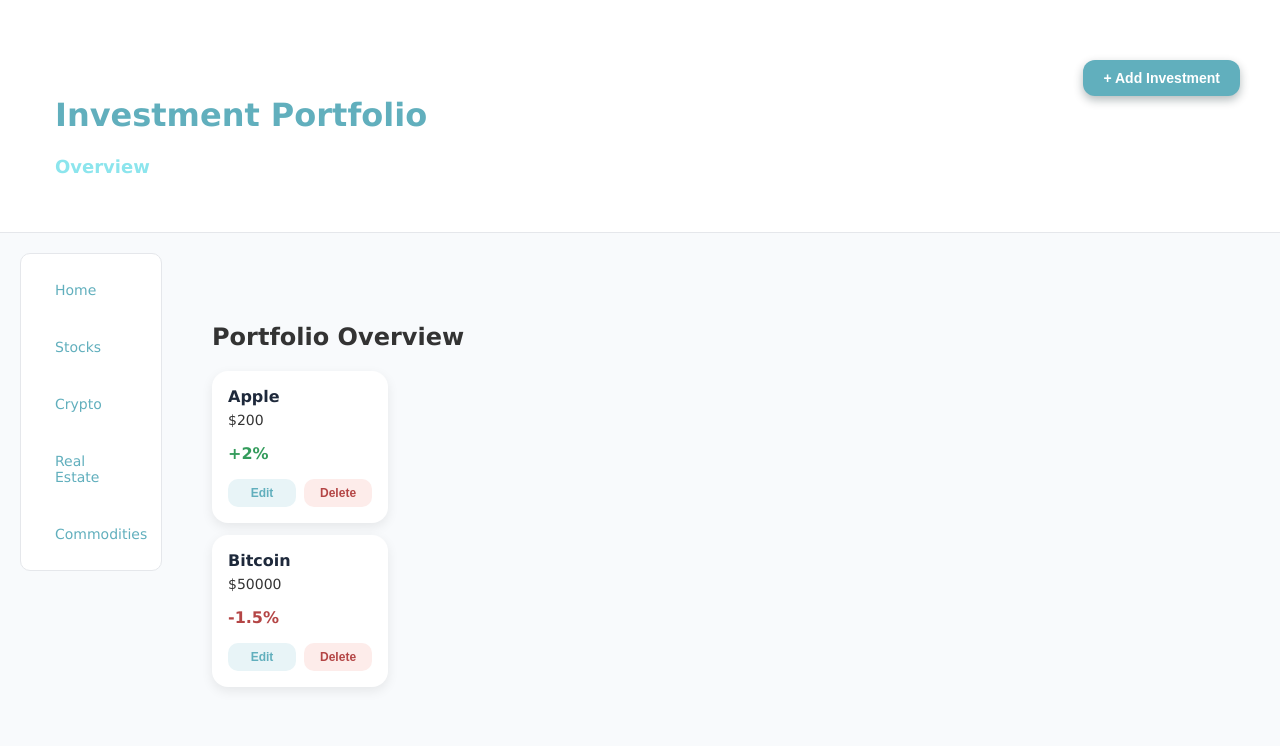
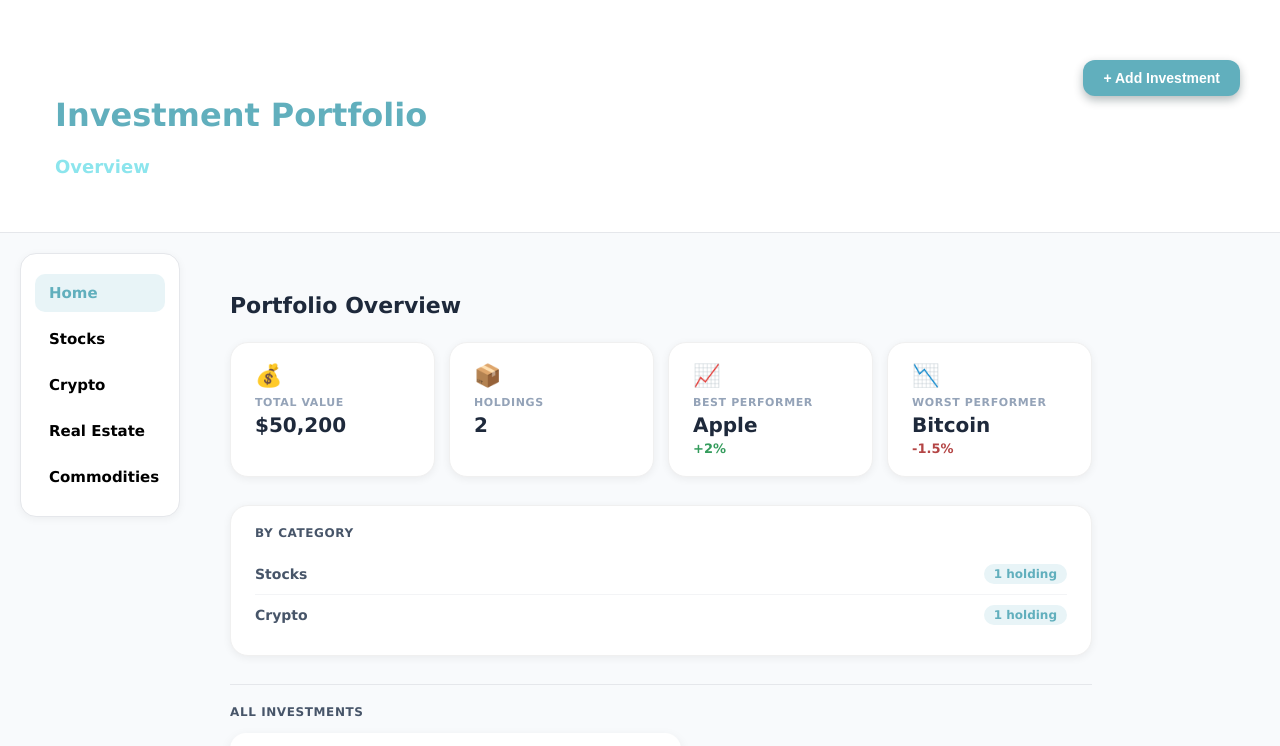
Before and after one commit to gurleencodes/Investment-App, a Vue app: page / in a window 1280 px wide. Shown: the top 746 px of the page. Built offline with nearby package versions, Linux system fonts and the light colour scheme.

Commit message:
improved the portfolio page

```diff
--- a/src/components/SideBar.vue
+++ b/src/components/SideBar.vue
@@ -3,42 +3,50 @@
 
 <template>
   <div class="side-bar">
-    <router-link to="/"> Home </router-link>
-    <router-link to="/stocks"> Stocks </router-link>
-    <router-link to="/crypto">Crypto</router-link>
-    <router-link to="/real-estate">Real Estate</router-link>
-    <router-link to="/commodities">Commodities</router-link>
+    <router-link to="/"> Home</router-link>
+    <router-link to="/stocks"> Stocks</router-link>
+    <router-link to="/crypto"> Crypto</router-link>
+    <router-link to="/real-estate"> Real Estate</router-link>
+    <router-link to="/commodities"> Commodities</router-link>
   </div>
 </template>
 
 <style scoped>
 .side-bar {
-    width: 100px;
+  width: 130px;
   flex-shrink: 0;
   display: flex;
   flex-direction: column;
-    gap: 25px;
+  gap: 8px;
   background: white;
-    padding: 20px;
-    border-radius: 10px;
+  padding: 20px 14px;
+  border-radius: 16px;
   border: 1px solid #e5e7eb;
+  box-shadow: 0 2px 8px rgba(0, 0, 0, 0.05);
 }
 
-a{
-    padding: 8px 14px;
-    font-size: 14px;
-    font-family: Geneva;
+a {
+  padding: 10px 14px;
+  font-size: 15px;
+  font-family: Geneva, Tahoma, sans-serif;
+  font-weight: 600;
   background-color: white;
-    color: #61afbd;
+  color: #000000ff;
   border: none;
   border-radius: 10px;
   cursor: pointer;
   text-align: left;
-    transition: background 0.2s ease;
-    text-decoration: none; /* removes underline */
+  text-decoration: none;
+  transition: background 0.2s ease, color 0.2s ease;
 }
 
 a:hover {
-    background-color: #f3f4f6;
+  background-color: #f0f9fb;
+  color: #61afbd;
+}
+
+a.router-link-active {
+  background-color: #e8f4f7;
+  color: #61afbd;
 }
 </style>
--- a/src/views/Home.vue
+++ b/src/views/Home.vue
@@ -1,14 +1,130 @@
 <script setup>
+import { computed } from 'vue'
 import InvestmentCard from '../components/InvestmentCard.vue'
 
-defineProps(['investments'])
+const props = defineProps(['investments'])
 defineEmits(['edit', 'delete'])
+
+// Add up every investment's price to get the total portfolio value
+const totalValue = computed(function () {
+  let total = 0
+  for (let i = 0; i < props.investments.length; i++) {
+    total = total + props.investments[i].price
+  }
+  return total
+})
+
+// Find the investment with the highest price change (most positive)
+const bestPerformer = computed(function () {
+  if (props.investments.length === 0) {
+    return null
+  }
+
+  let best = props.investments[0]
+
+  for (let i = 1; i < props.investments.length; i++) {
+    const current = props.investments[i]
+    const currentChange = parseFloat(current.change)
+    const bestChange = parseFloat(best.change)
+
+    if (currentChange > bestChange) {
+      best = current
+    }
+  }
+
+  return best
+})
+
+// Find the investment with the lowest price change (most negative)
+const worstPerformer = computed(function () {
+  if (props.investments.length === 0) {
+    return null
+  }
+
+  let worst = props.investments[0]
+
+  for (let i = 1; i < props.investments.length; i++) {
+    const current = props.investments[i]
+    const currentChange = parseFloat(current.change)
+    const worstChange = parseFloat(worst.change)
+
+    if (currentChange < worstChange) {
+      worst = current
+    }
+  }
+
+  return worst
+})
+
+// Count how many investments are in each category
+const categoryCount = computed(function () {
+  const counts = {}
+
+  for (let i = 0; i < props.investments.length; i++) {
+    const cat = props.investments[i].category
+
+    if (counts[cat] === undefined) {
+      counts[cat] = 0
+    }
+    counts[cat] = counts[cat] + 1
+  }
+
+  return counts
+})
 </script>
 
 <template>
   <div class="page">
     <h2>Portfolio Overview</h2>
-    <div class="cards-wrapper">
+
+    <!-- Stat Cards -->
+    <div class="stats-grid">
+
+      <div class="stat-card">
+        <span class="stat-icon">💰</span>
+        <span class="stat-label">Total Value</span>
+        <span class="stat-value">${{ totalValue.toLocaleString() }}</span>
+      </div>
+
+      <div class="stat-card">
+        <span class="stat-icon">📦</span>
+        <span class="stat-label">Holdings</span>
+        <span class="stat-value">{{ investments.length }}</span>
+      </div>
+
+      <div class="stat-card">
+        <span class="stat-icon">📈</span>
+        <span class="stat-label">Best Performer</span>
+        <span class="stat-value" v-if="bestPerformer">{{ bestPerformer.name }}</span>
+        <span class="stat-value muted" v-else>—</span>
+        <span class="stat-sub positive" v-if="bestPerformer">{{ bestPerformer.change }}</span>
+      </div>
+
+      <div class="stat-card">
+        <span class="stat-icon">📉</span>
+        <span class="stat-label">Worst Performer</span>
+        <span class="stat-value" v-if="worstPerformer">{{ worstPerformer.name }}</span>
+        <span class="stat-value muted" v-else>—</span>
+        <span class="stat-sub negative" v-if="worstPerformer">{{ worstPerformer.change }}</span>
+      </div>
+
+    </div>
+
+    <!-- Category Breakdown -->
+    <div class="breakdown" v-if="investments.length > 0">
+      <h3 class="section-heading">By Category</h3>
+      <div class="breakdown-row" v-for="(count, category) in categoryCount" :key="category">
+        <span class="breakdown-label">{{ category }}</span>
+        <span class="breakdown-count">{{ count }} holding{{ count > 1 ? 's' : '' }}</span>
+      </div>
+    </div>
+
+    <!-- Divider -->
+    <div class="divider"></div>
+
+    <!-- All Investment Cards -->
+    <h3 class="section-heading">All Investments</h3>
+    <div class="cards-wrapper" v-if="investments.length > 0">
       <InvestmentCard
         v-for="item in investments"
         :key="item.id"
@@ -17,6 +133,7 @@ defineEmits(['edit', 'delete'])
         @delete="$emit('delete', item.id)"
       />
     </div>
+    <p class="empty" v-else>No investments yet. Click + Add Investment to get started!</p>
   </div>
 </template>
 
@@ -24,23 +141,143 @@ defineEmits(['edit', 'delete'])
 .page {
   font-family: 'Geneva', Tahoma, sans-serif;
   width: 100%;
-  padding: 50px 30px 50px 30px;
+  padding: 40px 30px;
 }
 
 h2 {
-  color: #333;
-  margin-bottom: 20px;
+  color: #1e293b;
+  margin: 0 0 24px 0;
+  font-size: 22px;
 }
 
+/* Stat Cards Grid */
+.stats-grid {
+  display: flex;
+  gap: 14px;
+  flex-wrap: wrap;
+  margin-bottom: 28px;
+}
+
+.stat-card {
+  background: white;
+  border-radius: 18px;
+  padding: 20px 24px;
+  flex: 1;
+  min-width: 140px;
+  display: flex;
+  flex-direction: column;
+  gap: 4px;
+  box-shadow: 0 2px 8px rgba(0, 0, 0, 0.06);
+  border: 1px solid #f0f0f0;
+  transition: transform 0.2s ease, box-shadow 0.2s ease;
+}
+
+.stat-card:hover {
+  transform: translateY(-2px);
+  box-shadow: 0 6px 16px rgba(0, 0, 0, 0.09);
+}
+
+.stat-icon {
+  font-size: 22px;
+  margin-bottom: 4px;
+}
+
+.stat-label {
+  font-size: 11px;
+  font-weight: 700;
+  text-transform: uppercase;
+  letter-spacing: 0.6px;
+  color: #94a3b8;
+}
+
+.stat-value {
+  font-size: 20px;
+  font-weight: 700;
+  color: #1e293b;
+}
+
+.stat-value.muted {
+  color: #cbd5e1;
+}
+
+.stat-sub {
+  font-size: 13px;
+  font-weight: 600;
+}
+
+.positive {
+  color: #349c5c;
+}
+
+.negative {
+  color: #b44545;
+}
+
+/* Category Breakdown */
+.breakdown {
+  background: white;
+  border-radius: 18px;
+  padding: 20px 24px;
+  box-shadow: 0 2px 8px rgba(0, 0, 0, 0.06);
+  border: 1px solid #f0f0f0;
+  margin-bottom: 10px;
+}
+
+.breakdown-row {
+  display: flex;
+  justify-content: space-between;
+  align-items: center;
+  padding: 10px 0;
+  border-bottom: 1px solid #f3f4f6;
+  font-size: 14px;
+}
+
+.breakdown-row:last-child {
+  border-bottom: none;
+}
+
+.breakdown-label {
+  font-weight: 600;
+  color: #475569;
+  text-transform: capitalize;
+}
+
+.breakdown-count {
+  font-size: 12px;
+  font-weight: 600;
+  color: #61afbd;
+  background: #e8f4f7;
+  padding: 3px 10px;
+  border-radius: 20px;
+}
+
+/* Divider */
+.divider {
+  height: 1px;
+  background: #e5e7eb;
+  margin: 28px 0 20px 0;
+}
+
+/* Section heading */
+.section-heading {
+  color: #475569;
+  font-size: 12px;
+  font-weight: 700;
+  margin: 0 0 14px 0;
+  text-transform: uppercase;
+  letter-spacing: 0.6px;
+}
+
+/* Cards */
 .cards-wrapper {
   display: flex;
   flex-wrap: wrap;
   gap: 12px;
 }
 
-@media (max-width: 600px) {
-  .cards-wrapper {
-    justify-content: center;
-  }
+.empty {
+  color: #94a3b8;
+  font-size: 14px;
+  margin: 0;
 }
 </style>
```
Lines whose indentation alone changed are shown as unchanged.
